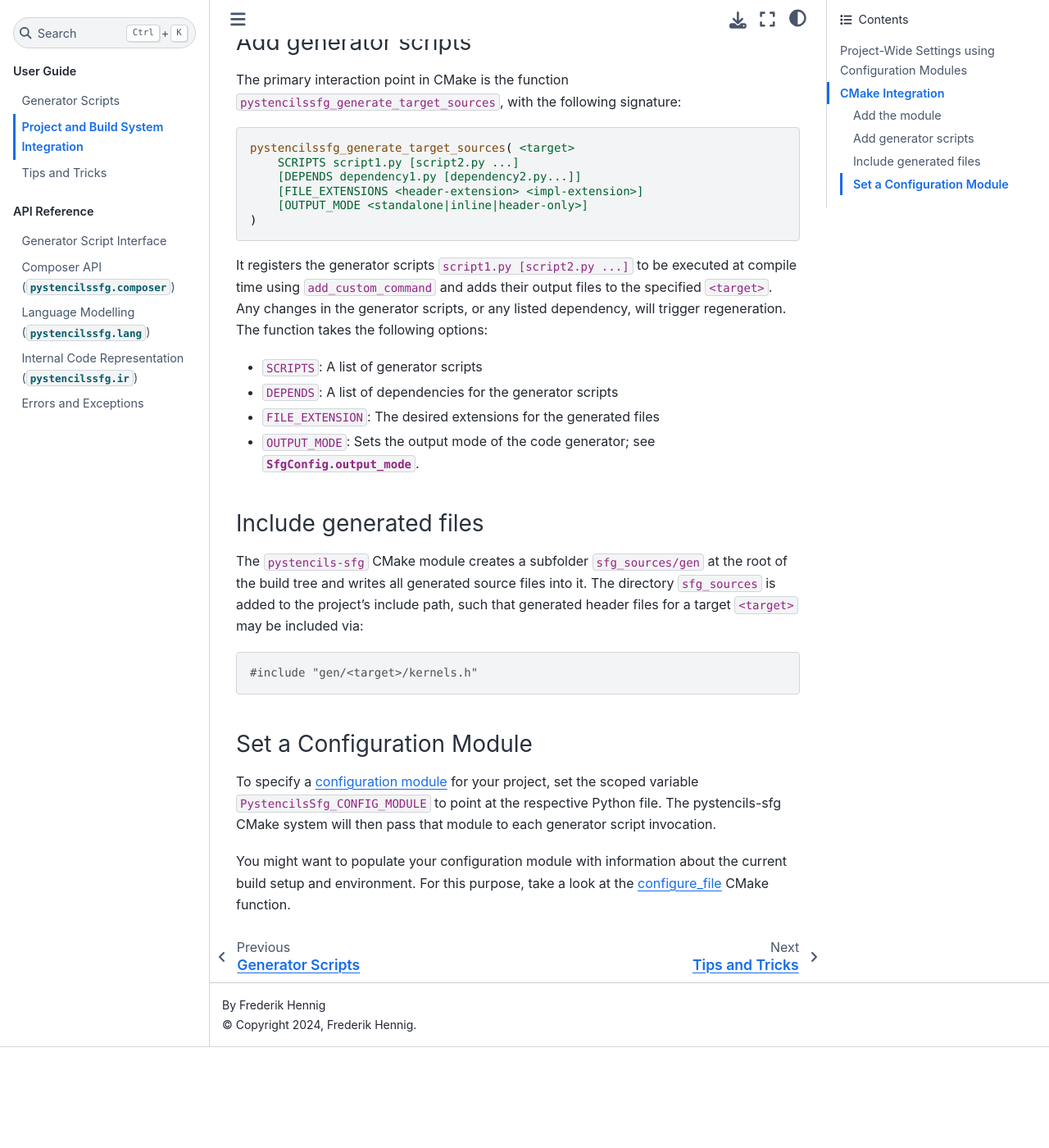
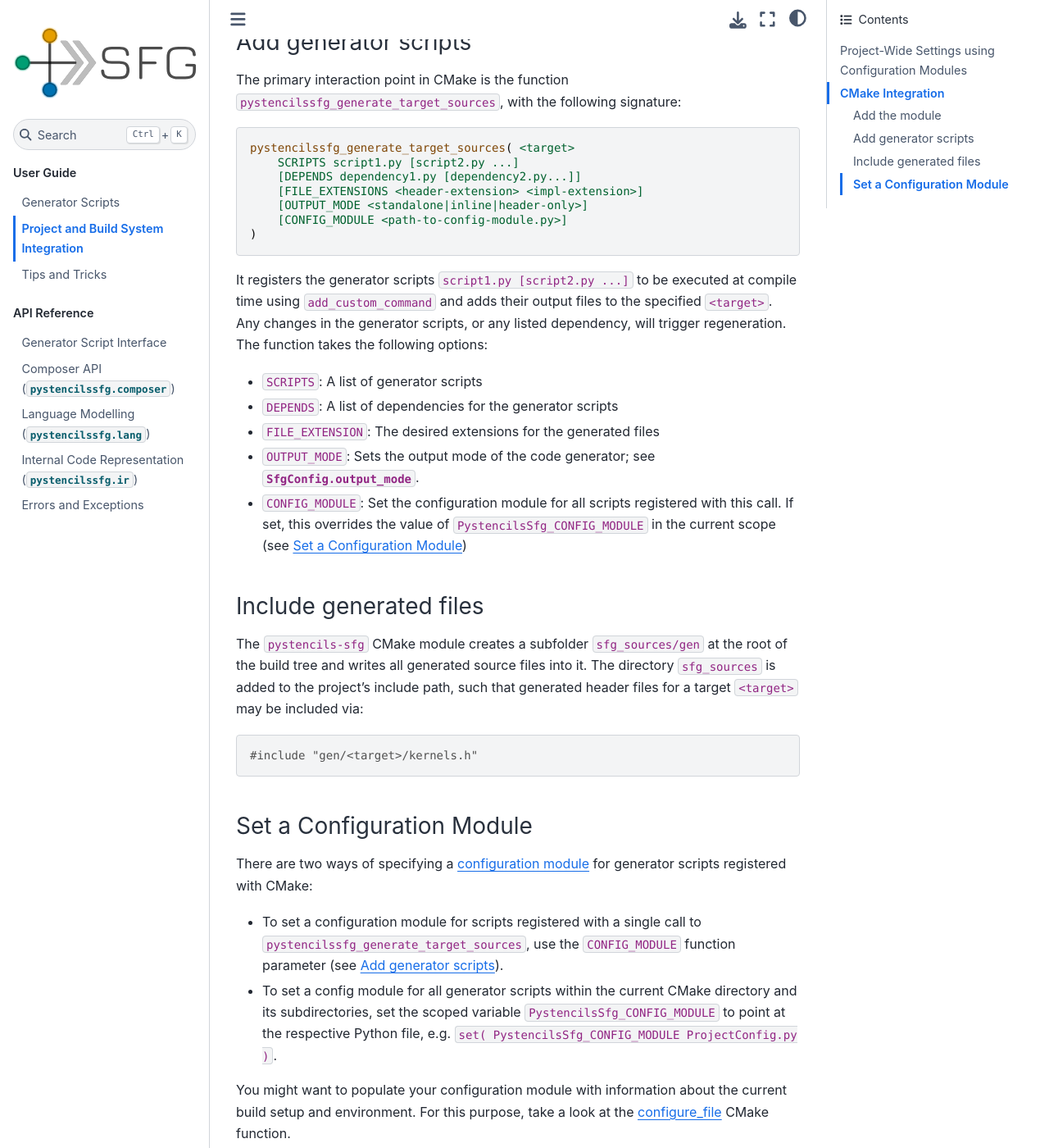
Before and after one commit to lssfau/pystencils-sfg, a Sphinx documentation site: the page built from docs/source/usage/project_integration.md, in a window 1280 px wide and 1400 px high, scrolled down 1833 px. Shown: the whole window at 82% size. Built offline with Sphinx 7.4.7 and the Sphinx Book theme 1.1.4, drawn with Linux system fonts in a browser that asks for light colours; before the commit the page ends 3110 px from its top, so only the background shows below that.

Commit message:
Add CONFIG_MODULE parameter to CMake function. Add Tests for CMake Integration.

````diff
--- a/docs/source/usage/project_integration.md
+++ b/docs/source/usage/project_integration.md
@@ -74,6 +74,7 @@
 Make sure to set the `Python_ROOT_DIR` cache variable to point to the correct Python interpreter
 (i.e. the virtual environment you have installed *pystencils-sfg* into).
 
+(cmake_add_generator_scripts)=
 ### Add generator scripts
 
 The primary interaction point in CMake is the function `pystencilssfg_generate_target_sources`,
@@ -85,6 +86,7 @@
     [DEPENDS dependency1.py [dependency2.py...]]
     [FILE_EXTENSIONS <header-extension> <impl-extension>]
     [OUTPUT_MODE <standalone|inline|header-only>]
+    [CONFIG_MODULE <path-to-config-module.py>]
 )
 ```
 
@@ -97,6 +99,9 @@
  - `DEPENDS`: A list of dependencies for the generator scripts
  - `FILE_EXTENSION`: The desired extensions for the generated files
  - `OUTPUT_MODE`: Sets the output mode of the code generator; see {any}`SfgConfig.output_mode`.
+ - `CONFIG_MODULE`: Set the configuration module for all scripts registered with this call.
+   If set, this overrides the value of `PystencilsSfg_CONFIG_MODULE`
+   in the current scope (see [](#cmake_set_config_module))
 
 ### Include generated files
 
@@ -110,9 +115,13 @@
 (cmake_set_config_module)=
 ### Set a Configuration Module
 
-To specify a [configuration module](#config_module) for your project,
-set the scoped variable `PystencilsSfg_CONFIG_MODULE` to point at the respective Python file.
-The pystencils-sfg CMake system will then pass that module to each generator script invocation.
+There are two ways of specifying a [configuration module](#config_module) for generator scripts
+registered with CMake:
+- To set a configuration module for scripts registered with a single call to `pystencilssfg_generate_target_sources`,
+  use the `CONFIG_MODULE` function parameter (see [](#cmake_add_generator_scripts)).
+- To set a config module for all generator scripts within the current CMake directory and its subdirectories,
+  set the scoped variable `PystencilsSfg_CONFIG_MODULE` to point at the respective Python file, e.g.
+  `set( PystencilsSfg_CONFIG_MODULE ProjectConfig.py )`.
 
 You might want to populate your configuration module with information about the current
 build setup and environment.
--- a/pyproject.toml
+++ b/pyproject.toml
@@ -9,7 +9,7 @@
 ]
 requires-python = ">=3.10"
 readme = "README.md"
-license = { file = "COPYING.txt" }
+license = { file = "LICENSE" }
 dynamic = ["version"]
 
 [project.scripts]
````
Also changed, not shown: 9 other files.
